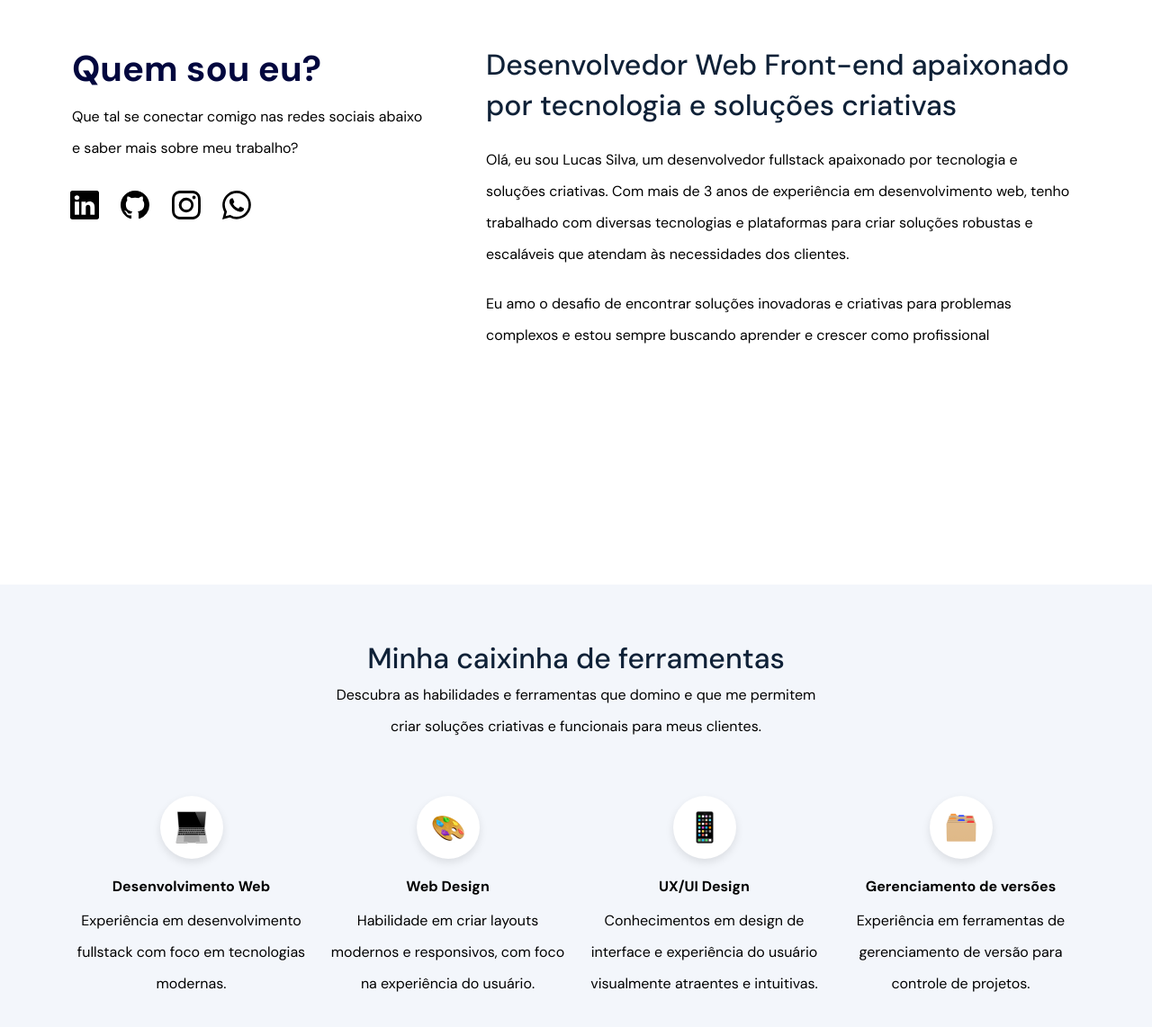
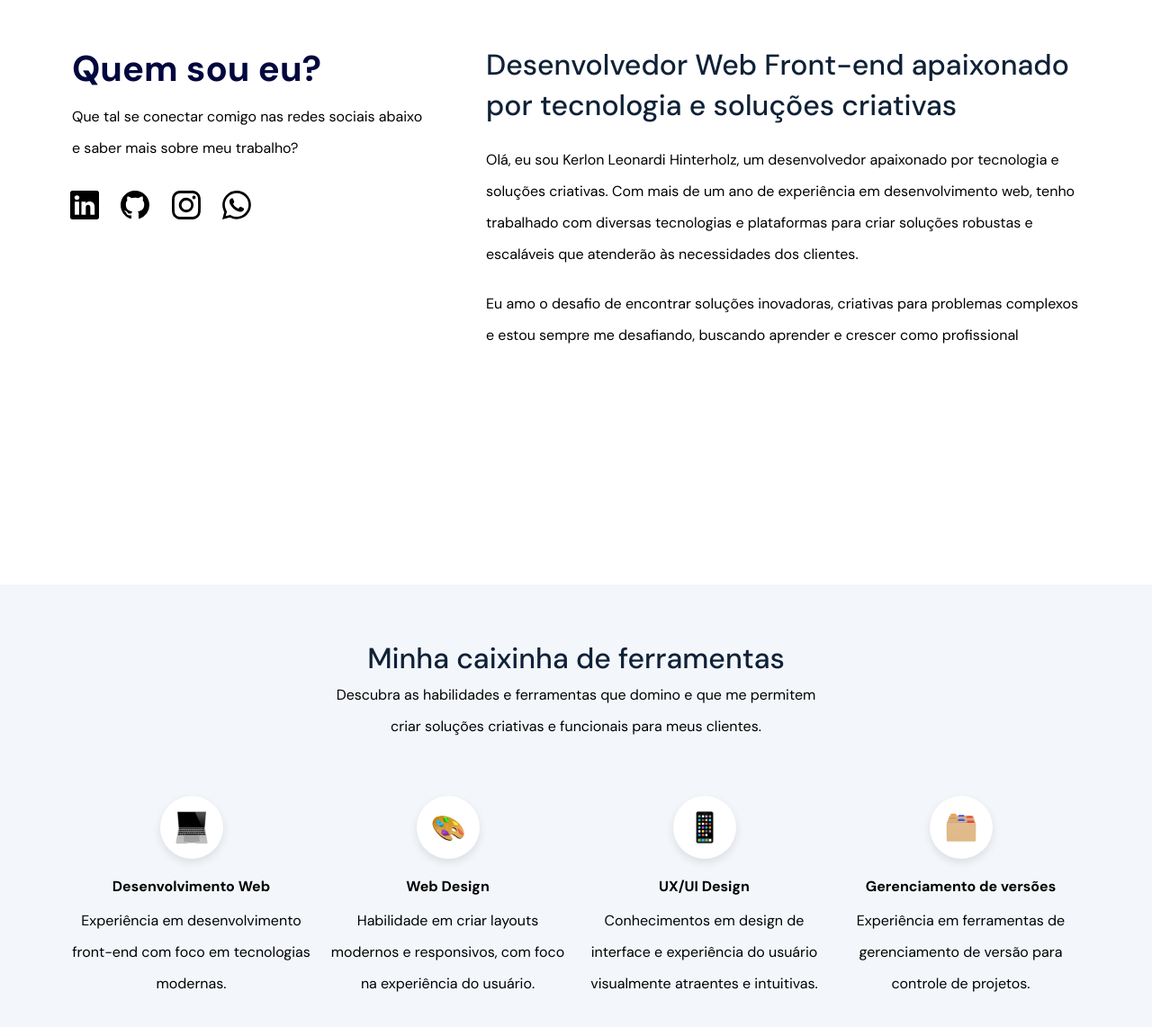
Before and after one commit to kerlonlh/Portfolio, a plain HTML site: page index.html in a window 1280 px wide. Shown: the part 930-2072 px from the top of the page at 90% size. Drawn offline with Linux system fonts and the light colour scheme.

Commit message:
update_html

```diff
--- a/index.html
+++ b/index.html
@@ -59,8 +59,8 @@
         </div>
         <div class="about__right">
             <h3 class="tertiary-title mb-m">Desenvolvedor Web Front-end apaixonado por tecnologia e soluções criativas</h3>
-            <p>Olá, eu sou Lucas Silva, um desenvolvedor fullstack apaixonado por tecnologia e soluções criativas. Com mais de 3 anos de experiência em desenvolvimento web, tenho trabalhado com diversas tecnologias e plataformas para criar soluções robustas e escaláveis que atendam às necessidades dos clientes.</p>
-            <p>Eu amo o desafio de encontrar soluções inovadoras e criativas para problemas complexos e estou sempre buscando aprender e crescer como profissional</p>
+            <p>Olá, eu sou Kerlon Leonardi Hinterholz, um desenvolvedor apaixonado por tecnologia e soluções criativas. Com mais de um ano de experiência em desenvolvimento web, tenho trabalhado com diversas tecnologias e plataformas para criar soluções robustas e escaláveis que atenderão às necessidades dos clientes.</p>
+            <p>Eu amo o desafio de encontrar soluções inovadoras, criativas para problemas complexos e estou sempre me desafiando, buscando aprender e crescer como profissional</p>
         </div>
     </section>
     <section id="skills" class="skills">
@@ -73,7 +73,7 @@
                         <img src="assets/notebook.png" alt="Desenvolvimento Web">
                     </div>
                     <h3>Desenvolvimento Web</h3>
-                    <p>Experiência em desenvolvimento fullstack com foco em tecnologias modernas.</p>
+                    <p>Experiência em desenvolvimento front-end com foco em tecnologias modernas.</p>
                 </li>
                 <li class="skills__item">
                     <div class="image-container">
```
